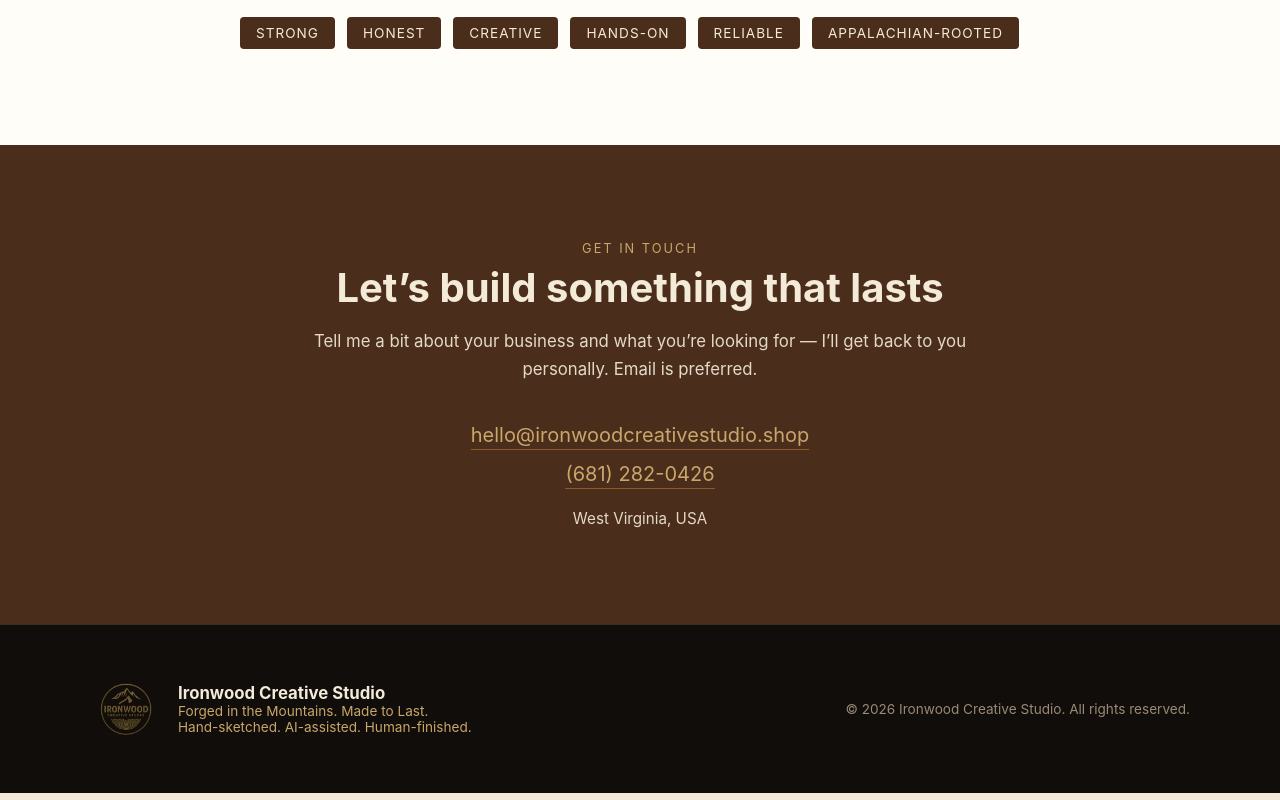
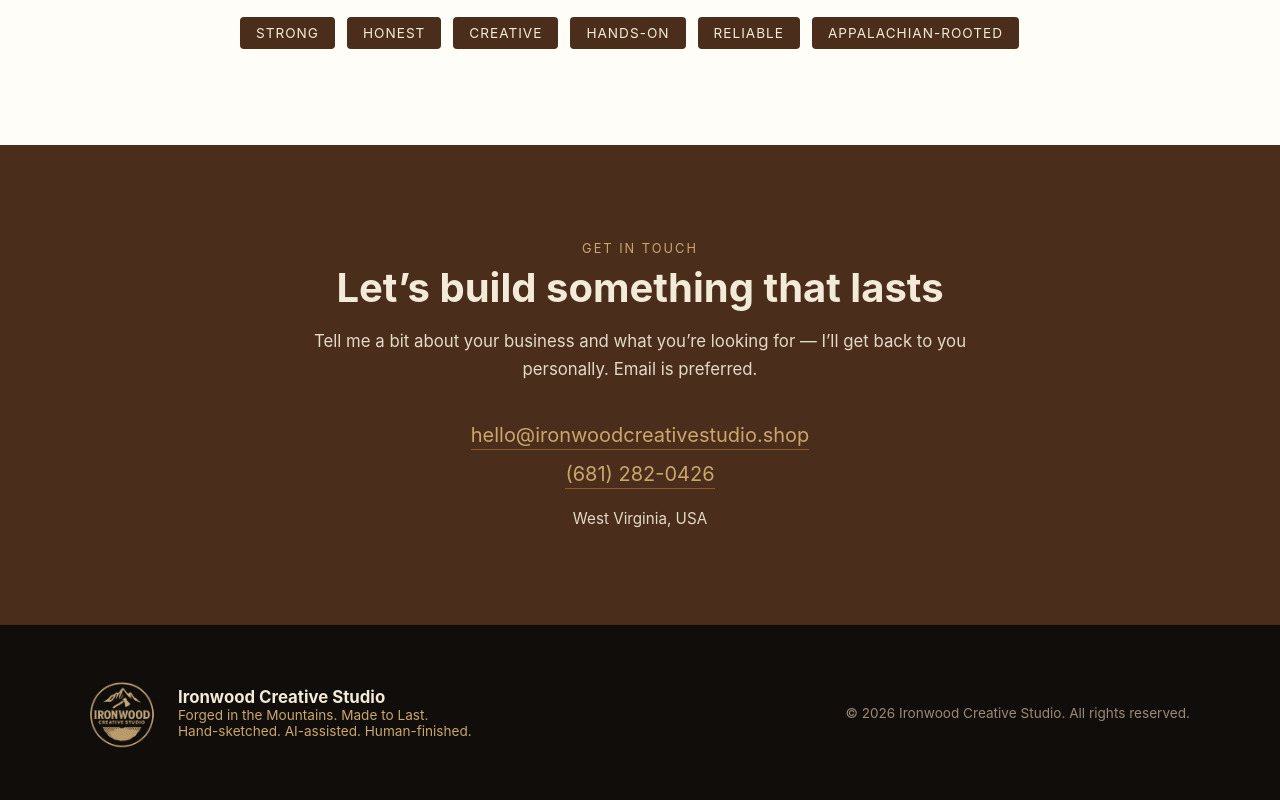
Before and after one commit to IronwoodStudioWV/Ironwood-Creative_Studio, a Next.js app: page / in a window 1280 px wide. Shown: the part 7040-7840 px from the top of the page. Built offline with nearby package versions, Linux system fonts and the light colour scheme.

Commit message:
Footer: light logo on dark background (#15)
Claude-Session: https://claude.ai/code/session_01XTvqzNKX6SHqN3dTFhVaiU

Co-authored-by: Claude <noreply@anthropic.com>

```diff
--- a/components/Footer.js
+++ b/components/Footer.js
@@ -7,7 +7,7 @@ export default function Footer() {
       <div className={styles.container}>
         <div className={styles.brand}>
           <Image
-            src="/images/ironwood-logo.png"
+            src="/images/ironwood-logo-light.png"
             alt="Ironwood Creative Studio logo"
             width={72}
             height={72}
```
Also changed, not shown: public/images/ironwood-logo-light.png (added).
